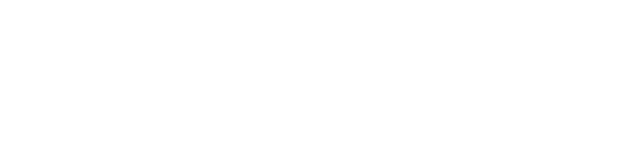
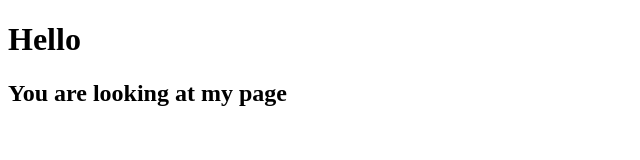
Before and after one commit to TimiOlade/MyTestWebsite, a plain HTML site: page index.html in a window 1280 px wide. Shown: the whole page, without its empty margins (0-640 px from the left). Drawn offline with Linux system fonts and the light colour scheme.

Commit message:
Commit 1

```diff
--- a/index.html
+++ b/index.html
@@ -1 +1,10 @@
 <!DOCTYPE html>
+<html>
+    <head>
+        <title>My main page</title>
+    </head>
+    <body>
+        <h1><centre>Hello</centre></h1>
+        <h2>You are looking at my page</h2>
+    </body>
+</html>
```
